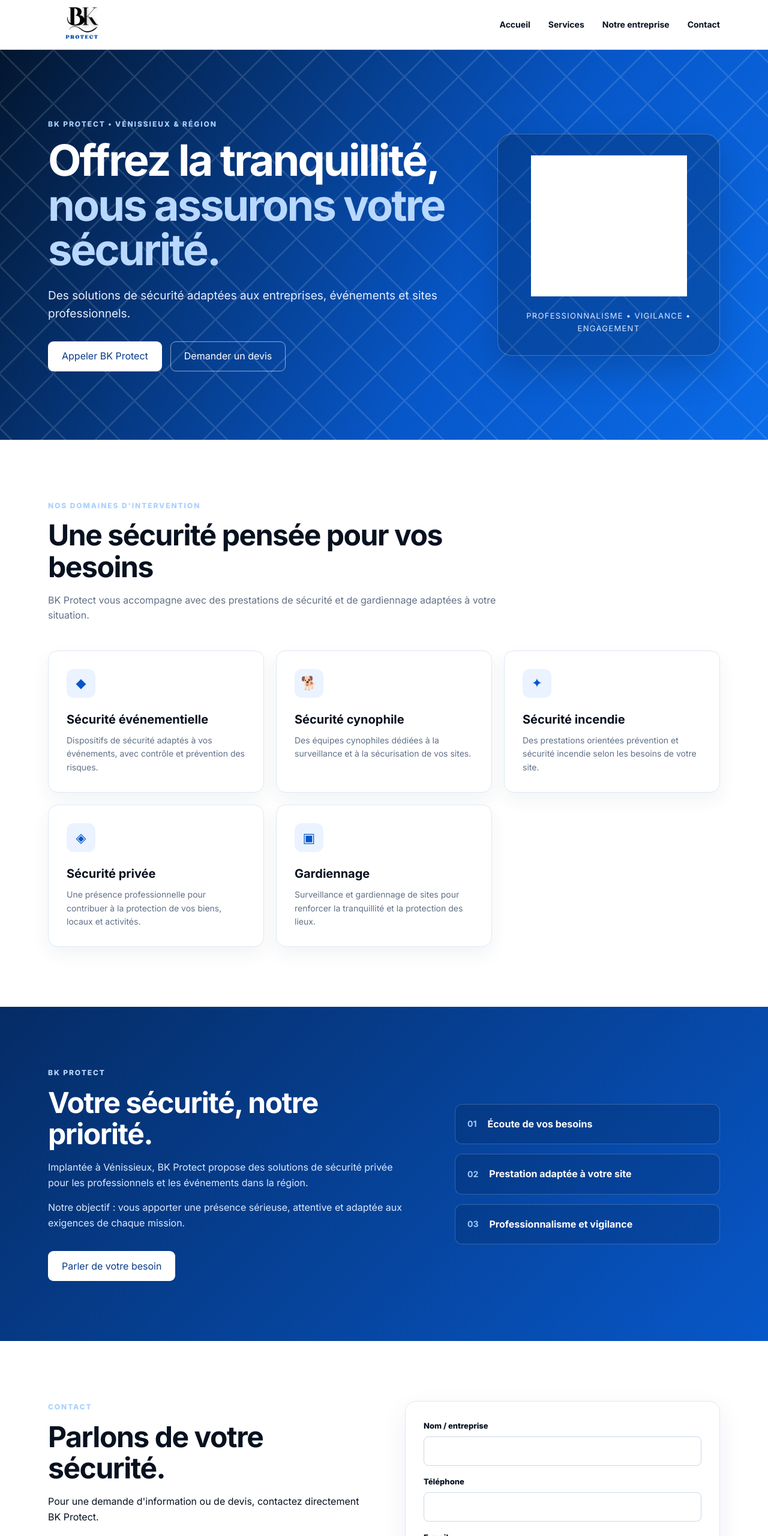
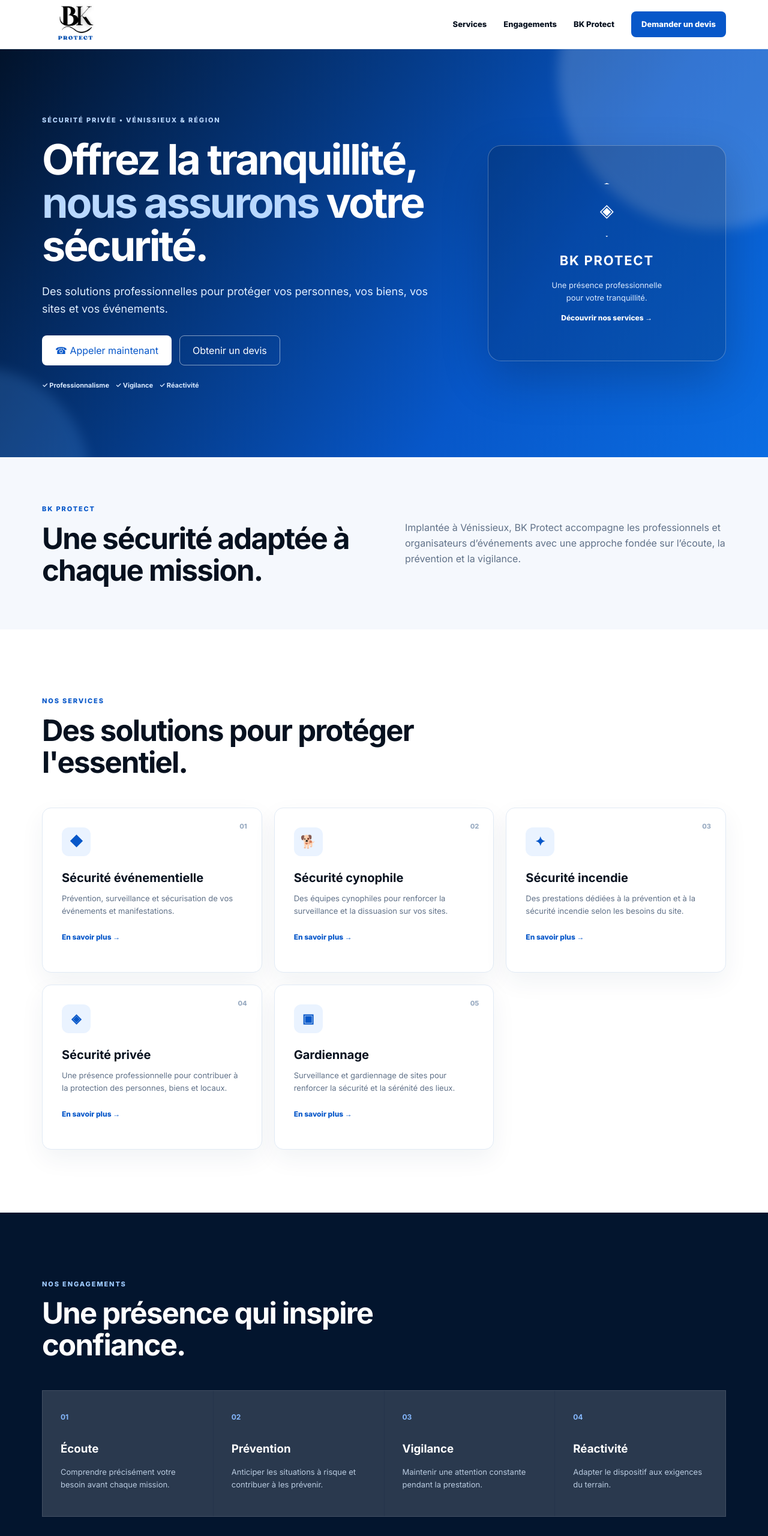
Before and after one commit to bkprotect69-lgtm/bk-protect, a plain HTML site: page index.html in a window 1280 px wide. Shown: the top 2560 px of the page at 60% size. Drawn offline with Linux system fonts and the light colour scheme.

Commit message:
Add files via upload

```diff
--- a/index.html
+++ b/index.html
@@ -1,134 +1,31 @@
-<!DOCTYPE html>
-<html lang="fr">
-<head>
-  <meta charset="UTF-8">
-  <meta name="viewport" content="width=device-width, initial-scale=1.0">
-  <meta name="description" content="BK Protect — sécurité privée, gardiennage, sécurité événementielle, cynophile et incendie à Vénissieux et dans la région.">
-  <meta name="theme-color" content="#0757c9">
-  <title>BK Protect | Sécurité privée à Vénissieux et région</title>
-  <link rel="icon" href="assets/bk-protect-logo.png">
-  <link rel="stylesheet" href="style.css">
-</head>
-<body>
-  <header class="header">
-    <div class="container nav">
-      <a class="brand" href="#accueil" aria-label="BK Protect - accueil">
-        <img src="assets/bk-protect-logo.png" alt="Logo BK Protect">
-      </a>
-      <button class="menu-btn" aria-label="Ouvrir le menu" aria-expanded="false">☰</button>
-      <nav id="main-nav">
-        <a href="#accueil">Accueil</a>
-        <a href="#services">Services</a>
-        <a href="#entreprise">Notre entreprise</a>
-        <a href="#contact">Contact</a>
-      </nav>
-    </div>
-  </header>
-
-  <main>
-    <section id="accueil" class="hero">
-      <div class="hero-bg"></div>
-      <div class="container hero-content">
-        <div class="hero-copy">
-          <p class="eyebrow">BK PROTECT • VÉNISSIEUX &amp; RÉGION</p>
-          <h1>Offrez la tranquillité,<br><span>nous assurons votre sécurité.</span></h1>
-          <p class="lead">Des solutions de sécurité adaptées aux entreprises, événements et sites professionnels.</p>
-          <div class="actions">
-            <a class="btn btn-primary" href="tel:+33685437566">Appeler BK Protect</a>
-            <a class="btn btn-light" href="#contact">Demander un devis</a>
-          </div>
-        </div>
-        <div class="hero-card">
-          <img src="assets/bk-protect-logo.png" alt="BK Protect">
-          <p>Professionnalisme • Vigilance • Engagement</p>
-        </div>
-      </div>
-    </section>
-
-    <section id="services" class="section">
-      <div class="container">
-        <div class="section-heading">
-          <p class="eyebrow">NOS DOMAINES D'INTERVENTION</p>
-          <h2>Une sécurité pensée pour vos besoins</h2>
-          <p>BK Protect vous accompagne avec des prestations de sécurité et de gardiennage adaptées à votre situation.</p>
-        </div>
-
-        <div class="services-grid">
-          <article class="service"><div class="icon">◆</div><h3>Sécurité événementielle</h3><p>Dispositifs de sécurité adaptés à vos événements, avec contrôle et prévention des risques.</p></article>
-          <article class="service"><div class="icon">🐕</div><h3>Sécurité cynophile</h3><p>Des équipes cynophiles dédiées à la surveillance et à la sécurisation de vos sites.</p></article>
-          <article class="service"><div class="icon">✦</div><h3>Sécurité incendie</h3><p>Des prestations orientées prévention et sécurité incendie selon les besoins de votre site.</p></article>
-          <article class="service"><div class="icon">◈</div><h3>Sécurité privée</h3><p>Une présence professionnelle pour contribuer à la protection de vos biens, locaux et activités.</p></article>
-          <article class="service"><div class="icon">▣</div><h3>Gardiennage</h3><p>Surveillance et gardiennage de sites pour renforcer la tranquillité et la protection des lieux.</p></article>
-        </div>
-      </div>
-    </section>
-
-    <section id="entreprise" class="section section-blue">
-      <div class="container about">
-        <div>
-          <p class="eyebrow">BK PROTECT</p>
-          <h2>Votre sécurité, notre priorité.</h2>
-          <p>Implantée à Vénissieux, BK Protect propose des solutions de sécurité privée pour les professionnels et les événements dans la région.</p>
-          <p>Notre objectif : vous apporter une présence sérieuse, attentive et adaptée aux exigences de chaque mission.</p>
-          <a class="btn btn-white" href="#contact">Parler de votre besoin</a>
-        </div>
-        <div class="about-points">
-          <div><strong>01</strong><span>Écoute de vos besoins</span></div>
-          <div><strong>02</strong><span>Prestation adaptée à votre site</span></div>
-          <div><strong>03</strong><span>Professionnalisme et vigilance</span></div>
-        </div>
-      </div>
-    </section>
-
-    <section id="contact" class="section contact">
-      <div class="container contact-grid">
-        <div>
-          <p class="eyebrow">CONTACT</p>
-          <h2>Parlons de votre sécurité.</h2>
-          <p>Pour une demande d'information ou de devis, contactez directement BK Protect.</p>
-          <div class="contact-list">
-            <a href="tel:+33685437566"><span>☎</span><div><small>Téléphone</small><strong>06 85 43 75 66</strong></div></a>
-            <a href="mailto:bkprotect69@gmail.com"><span>✉</span><div><small>E-mail</small><strong>bkprotect69@gmail.com</strong></div></a>
-            <div><span>⌖</span><div><small>Zone d'intervention</small><strong>Vénissieux et région</strong></div></div>
-          </div>
-        </div>
-
-        <form class="contact-form" action="mailto:bkprotect69@gmail.com" method="post" enctype="text/plain">
-          <label>Nom / entreprise<input type="text" name="Nom" required></label>
-          <label>Téléphone<input type="tel" name="Téléphone"></label>
-          <label>E-mail<input type="email" name="Email" required></label>
-          <label>Votre besoin<textarea name="Message" rows="5" placeholder="Décrivez votre besoin..." required></textarea></label>
-          <button class="btn btn-primary" type="submit">Envoyer ma demande</button>
-          <p class="form-note">Le bouton ouvre votre logiciel de messagerie. Aucun service payant n'est nécessaire.</p>
-        </form>
-      </div>
-    </section>
-
-    <section class="legal">
-      <div class="container">
-        <img src="assets/bk-protect-logo.png" alt="BK Protect">
-        <p>Art. L612-14 du C.S.I.</p>
-        <p>L’autorisation d’exercer ne confère aucune prérogative de puissance publique à l’entreprise ou aux personnes qui en bénéficient.</p>
-      </div>
-    </section>
-  </main>
-
-  <footer>
-    <div class="container footer-inner">
-      <span>© <span id="year"></span> BK Protect — Tous droits réservés.</span>
-      <a href="mailto:bkprotect69@gmail.com">bkprotect69@gmail.com</a>
-    </div>
-  </footer>
-
-  <script>
-    const menuBtn = document.querySelector('.menu-btn');
-    const nav = document.querySelector('#main-nav');
-    menuBtn.addEventListener('click', () => {
-      const open = nav.classList.toggle('open');
-      menuBtn.setAttribute('aria-expanded', open);
-    });
-    document.querySelectorAll('#main-nav a').forEach(a => a.addEventListener('click', () => nav.classList.remove('open')));
-    document.getElementById('year').textContent = new Date().getFullYear();
-  </script>
-</body>
-</html>
+<!doctype html><html lang="fr"><head>
+<meta charset="utf-8"><meta name="viewport" content="width=device-width,initial-scale=1">
+<meta name="description" content="BK Protect — sécurité privée, gardiennage, sécurité événementielle, cynophile et incendie à Vénissieux et région.">
+<meta name="theme-color" content="#0757c9"><title>BK Protect | Sécurité privée</title>
+<link rel="icon" href="assets/bk-protect-logo.png"><link rel="stylesheet" href="style.css"></head><body>
+<header><div class="wrap nav"><a class="logo" href="#home"><img src="assets/bk-protect-logo.png" alt="BK Protect"></a><button class="menu">☰</button>
+<nav><a href="#services">Services</a><a href="#engagements">Engagements</a><a href="#about">BK Protect</a><a class="navbtn" href="#contact">Demander un devis</a></nav></div></header>
+<section id="home" class="hero"><div class="orb one"></div><div class="orb two"></div><div class="wrap hero-grid"><div>
+<div class="tag">SÉCURITÉ PRIVÉE • VÉNISSIEUX & RÉGION</div><h1>Offrez la tranquillité,<br><span>nous assurons</span> votre sécurité.</h1>
+<p class="lead">Des solutions professionnelles pour protéger vos personnes, vos biens, vos sites et vos événements.</p>
+<div class="buttons"><a class="btn white" href="tel:+33685437566">☎ Appeler maintenant</a><a class="btn line" href="#contact">Obtenir un devis</a></div>
+<div class="trust">✓ Professionnalisme&nbsp;&nbsp;&nbsp; ✓ Vigilance&nbsp;&nbsp;&nbsp; ✓ Réactivité</div></div>
+<div class="hero-card"><div class="shield">◈</div><b>BK PROTECT</b><p>Une présence professionnelle<br>pour votre tranquillité.</p><a href="#services">Découvrir nos services →</a></div></div></section>
+<section class="intro"><div class="wrap intro-grid"><div><small>BK PROTECT</small><h2>Une sécurité adaptée à chaque mission.</h2></div><p>Implantée à Vénissieux, BK Protect accompagne les professionnels et organisateurs d’événements avec une approche fondée sur l’écoute, la prévention et la vigilance.</p></div></section>
+<section id="services" class="section"><div class="wrap"><div class="heading"><small>NOS SERVICES</small><h2>Des solutions pour protéger l'essentiel.</h2></div><div class="cards">
+<article><i>01</i><strong>◆</strong><h3>Sécurité événementielle</h3><p>Prévention, surveillance et sécurisation de vos événements et manifestations.</p><a href="#contact">En savoir plus →</a></article>
+<article><i>02</i><strong>🐕</strong><h3>Sécurité cynophile</h3><p>Des équipes cynophiles pour renforcer la surveillance et la dissuasion sur vos sites.</p><a href="#contact">En savoir plus →</a></article>
+<article><i>03</i><strong>✦</strong><h3>Sécurité incendie</h3><p>Des prestations dédiées à la prévention et à la sécurité incendie selon les besoins du site.</p><a href="#contact">En savoir plus →</a></article>
+<article><i>04</i><strong>◈</strong><h3>Sécurité privée</h3><p>Une présence professionnelle pour contribuer à la protection des personnes, biens et locaux.</p><a href="#contact">En savoir plus →</a></article>
+<article><i>05</i><strong>▣</strong><h3>Gardiennage</h3><p>Surveillance et gardiennage de sites pour renforcer la sécurité et la sérénité des lieux.</p><a href="#contact">En savoir plus →</a></article>
+</div></div></section>
+<section id="engagements" class="dark"><div class="wrap"><div class="heading light"><small>NOS ENGAGEMENTS</small><h2>Une présence qui inspire confiance.</h2></div><div class="engage">
+<div><b>01</b><h3>Écoute</h3><p>Comprendre précisément votre besoin avant chaque mission.</p></div><div><b>02</b><h3>Prévention</h3><p>Anticiper les situations à risque et contribuer à les prévenir.</p></div><div><b>03</b><h3>Vigilance</h3><p>Maintenir une attention constante pendant la prestation.</p></div><div><b>04</b><h3>Réactivité</h3><p>Adapter le dispositif aux exigences du terrain.</p></div></div></div></section>
+<section id="about" class="section soft"><div class="wrap about"><div class="about-logo"><img src="assets/bk-protect-logo.png" alt="Logo BK Protect"></div><div><small>À PROPOS</small><h2>BK Protect, votre partenaire sécurité.</h2><p>BK Protect intervient à Vénissieux et dans la région pour répondre aux besoins de sécurité privée, de gardiennage et de sécurisation d'événements.</p><p>Notre priorité : une prestation sérieuse, claire et adaptée aux réalités de chaque mission.</p><a class="link" href="#contact">Parler de votre projet →</a></div></div></section>
+<section id="contact" class="contact"><div class="wrap contact-grid"><div><small>CONTACT</small><h2>Besoin d'une solution de sécurité ?</h2><p>Présentez-nous votre besoin pour une demande d'information ou de devis.</p><div class="infos">
+<a href="tel:+33685437566"><b>☎</b><span><em>Téléphone</em>06 85 43 75 66</span></a><a href="mailto:bkprotect69@gmail.com"><b>✉</b><span><em>E-mail</em>bkprotect69@gmail.com</span></a><div><b>⌖</b><span><em>Zone d'intervention</em>Vénissieux et région</span></div></div></div>
+<form action="mailto:bkprotect69@gmail.com" method="post" enctype="text/plain"><label>Nom / entreprise<input name="Nom" required></label><label>Téléphone<input name="Téléphone" type="tel"></label><label>E-mail<input name="Email" type="email" required></label><label>Votre besoin<textarea name="Message" rows="5" required></textarea></label><button class="btn blue" type="submit">Envoyer ma demande</button><small>Le bouton ouvre votre messagerie. Aucun service payant.</small></form></div></section>
+<section class="legal"><div class="wrap"><img src="assets/bk-protect-logo.png" alt="BK Protect"><p><b>Art. L612-14 du C.S.I.</b></p><p>L’autorisation d’exercer ne confère aucune prérogative de puissance publique à l’entreprise ou aux personnes qui en bénéficient.</p></div></section>
+<footer><div class="wrap"><span>© <b id="year"></b> BK Protect</span><span>Vénissieux & région</span><a href="mailto:bkprotect69@gmail.com">bkprotect69@gmail.com</a></div></footer>
+<a class="float" href="tel:+33685437566" aria-label="Appeler">☎</a><script>const m=document.querySelector('.menu'),n=document.querySelector('nav');m.onclick=()=>n.classList.toggle('open');document.querySelectorAll('nav a').forEach(a=>a.onclick=()=>n.classList.remove('open'));document.getElementById('year').textContent=new Date().getFullYear();</script>
+</body></html>
```
Also changed, not shown: style.css.
